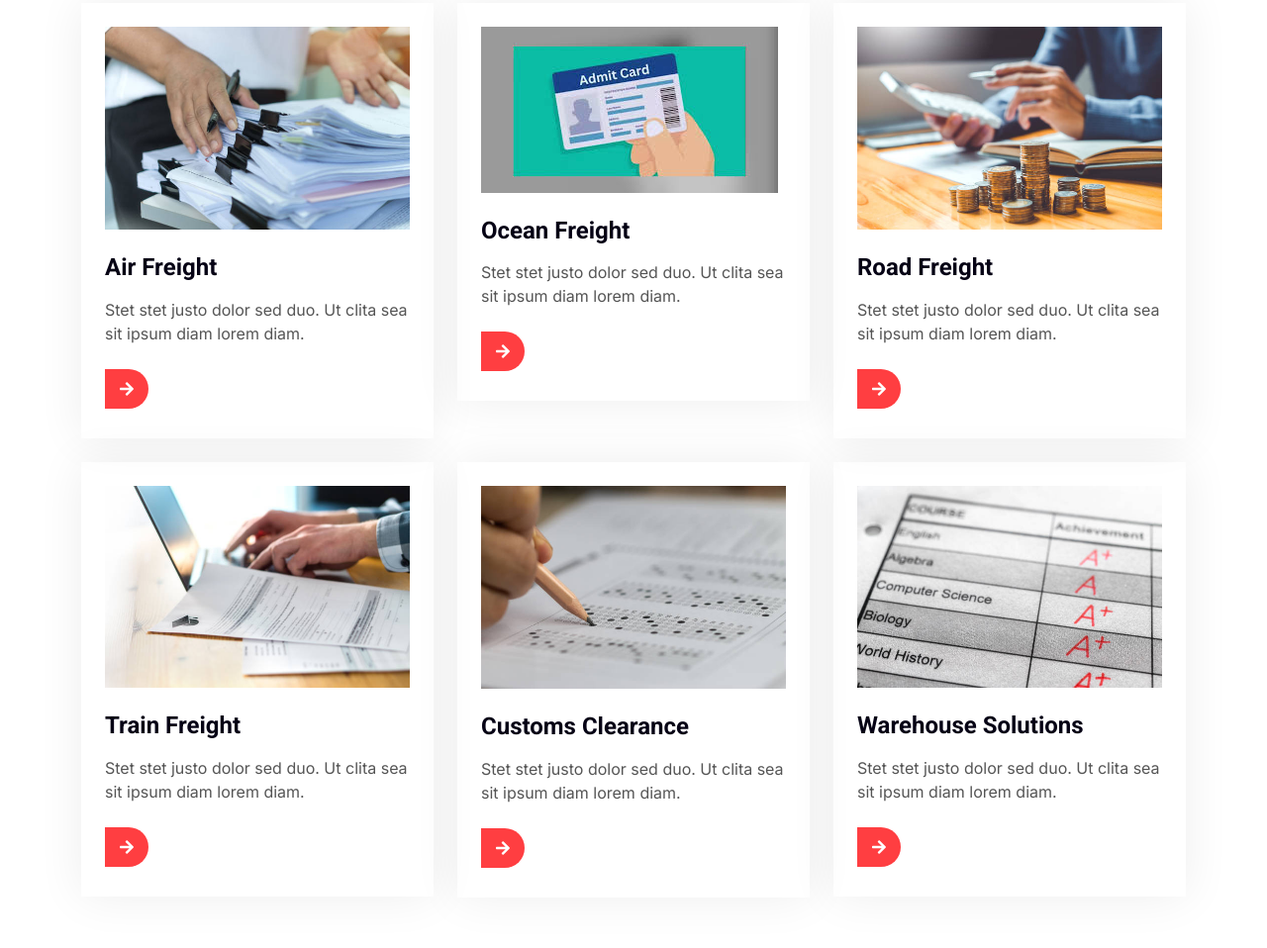
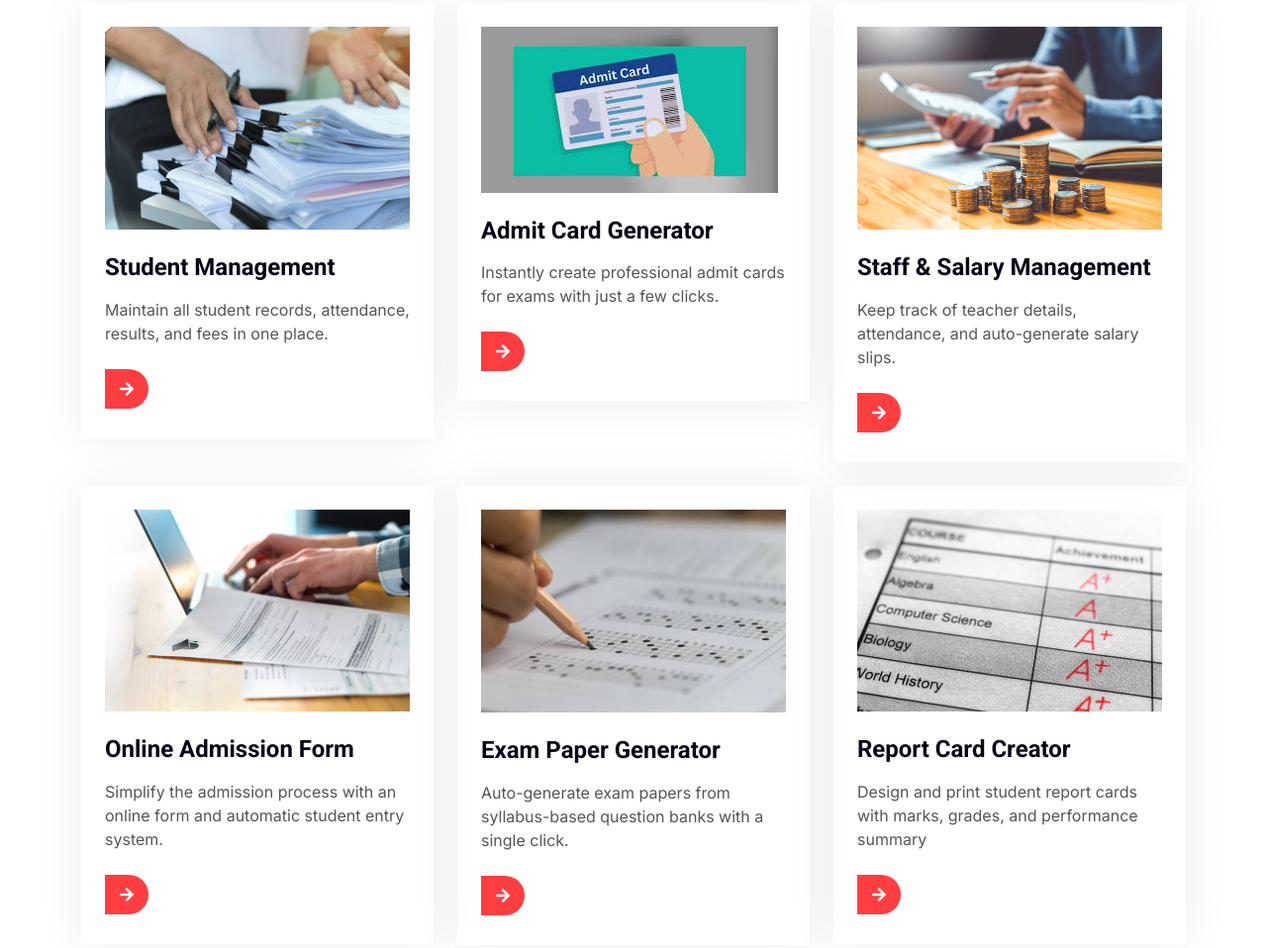
Before and after one commit to trollifyindustry/TrollifyEdu, a plain HTML site: page index.html in a window 1280 px wide. Shown: the part 2577-3535 px from the top of the page at 99% size. Drawn offline with nearby package versions, Linux system fonts and the light colour scheme.

Commit message:
Add files via upload

```diff
--- a/index.html
+++ b/index.html
@@ -204,8 +204,8 @@
                         <div class="overflow-hidden mb-4">
                             <img class="img-fluid" src="img/service-1.jpg" alt="">
                         </div>
-                        <h4 class="mb-3">Air Freight</h4>
-                        <p>Stet stet justo dolor sed duo. Ut clita sea sit ipsum diam lorem diam.</p>
+                        <h4 class="mb-3">Student Management</h4>
+                        <p>Maintain all student records, attendance, results, and fees in one place.</p>
                         <a class="btn-slide mt-2" href=""><i class="fa fa-arrow-right"></i><span>Read More</span></a>
                     </div>
                 </div>
@@ -214,9 +214,9 @@
                         <div class="overflow-hidden mb-4">
                             <img class="img-fluid" src="img/service-2.jpg" alt="">
                         </div>
-                        <h4 class="mb-3">Ocean Freight</h4>
-                        <p>Stet stet justo dolor sed duo. Ut clita sea sit ipsum diam lorem diam.</p>
-                        <a class="btn-slide mt-2" href=""><i class="fa fa-arrow-right"></i><span>Read More</span></a>
+                        <h4 class="mb-3">Admit Card Generator</h4>
+                        <p>Instantly create professional admit cards for exams with just a few clicks.</p>
+                        <a class="btn-slide mt-2" href=""><i class="fa fa-arrow-right"></i><span>Try Now</span></a>
                     </div>
                 </div>
                 <div class="col-md-6 col-lg-4 wow fadeInUp" data-wow-delay="0.7s">
@@ -224,9 +224,9 @@
                         <div class="overflow-hidden mb-4">
                             <img class="img-fluid" src="img/service-3.jpg" alt="">
                         </div>
-                        <h4 class="mb-3">Road Freight</h4>
-                        <p>Stet stet justo dolor sed duo. Ut clita sea sit ipsum diam lorem diam.</p>
-                        <a class="btn-slide mt-2" href=""><i class="fa fa-arrow-right"></i><span>Read More</span></a>
+                        <h4 class="mb-3">Staff & Salary Management</h4>
+                        <p>Keep track of teacher details, attendance, and auto-generate salary slips.</p>
+                        <a class="btn-slide mt-2" href=""><i class="fa fa-arrow-right"></i><span>View Details</span></a>
                     </div>
                 </div>
                 <div class="col-md-6 col-lg-4 wow fadeInUp" data-wow-delay="0.3s">
@@ -234,9 +234,9 @@
                         <div class="overflow-hidden mb-4">
                             <img class="img-fluid" src="img/service-4.jpg" alt="">
                         </div>
-                        <h4 class="mb-3">Train Freight</h4>
-                        <p>Stet stet justo dolor sed duo. Ut clita sea sit ipsum diam lorem diam.</p>
-                        <a class="btn-slide mt-2" href=""><i class="fa fa-arrow-right"></i><span>Read More</span></a>
+                        <h4 class="mb-3">Online Admission Form</h4>
+                        <p>Simplify the admission process with an online form and automatic student entry system.</p>
+                        <a class="btn-slide mt-2" href=""><i class="fa fa-arrow-right"></i><span>Apply Now</span></a>
                     </div>
                 </div>
                 <div class="col-md-6 col-lg-4 wow fadeInUp" data-wow-delay="0.5s">
@@ -244,9 +244,9 @@
                         <div class="overflow-hidden mb-4">
                             <img class="img-fluid" src="img/service-5.jpg" alt="">
                         </div>
-                        <h4 class="mb-3">Customs Clearance</h4>
-                        <p>Stet stet justo dolor sed duo. Ut clita sea sit ipsum diam lorem diam.</p>
-                        <a class="btn-slide mt-2" href=""><i class="fa fa-arrow-right"></i><span>Read More</span></a>
+                        <h4 class="mb-3">Exam Paper Generator</h4>
+                        <p> Auto-generate exam papers from syllabus-based question banks with a single click.</p>
+                        <a class="btn-slide mt-2" href=""><i class="fa fa-arrow-right"></i><span>Generate Now</span></a>
                     </div>
                 </div>
                 <div class="col-md-6 col-lg-4 wow fadeInUp" data-wow-delay="0.7s">
@@ -254,9 +254,9 @@
                         <div class="overflow-hidden mb-4">
                             <img class="img-fluid" src="img/service-6.jpg" alt="">
                         </div>
-                        <h4 class="mb-3">Warehouse Solutions</h4>
-                        <p>Stet stet justo dolor sed duo. Ut clita sea sit ipsum diam lorem diam.</p>
-                        <a class="btn-slide mt-2" href=""><i class="fa fa-arrow-right"></i><span>Read More</span></a>
+                        <h4 class="mb-3">Report Card Creator</h4>
+                        <p>Design and print student report cards with marks, grades, and performance summary</p>
+                        <a class="btn-slide mt-2" href=""><i class="fa fa-arrow-right"></i><span>Create Report</span></a>
                     </div>
                 </div>
             </div>
```
